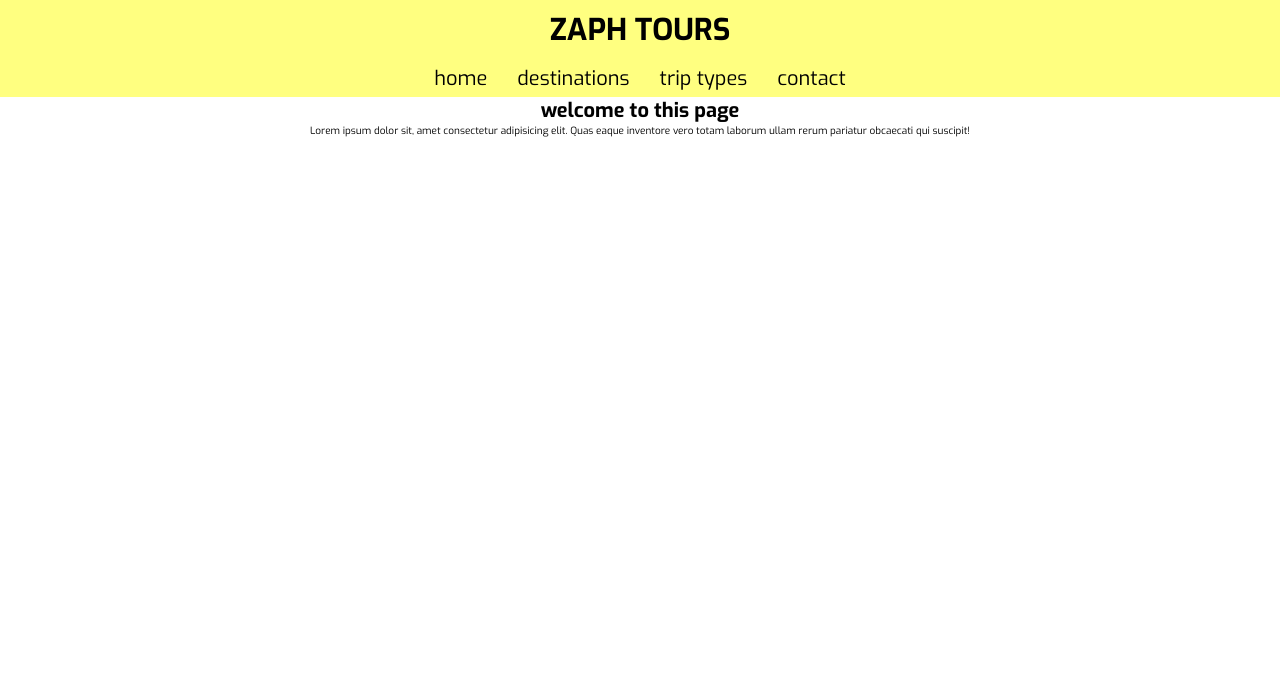
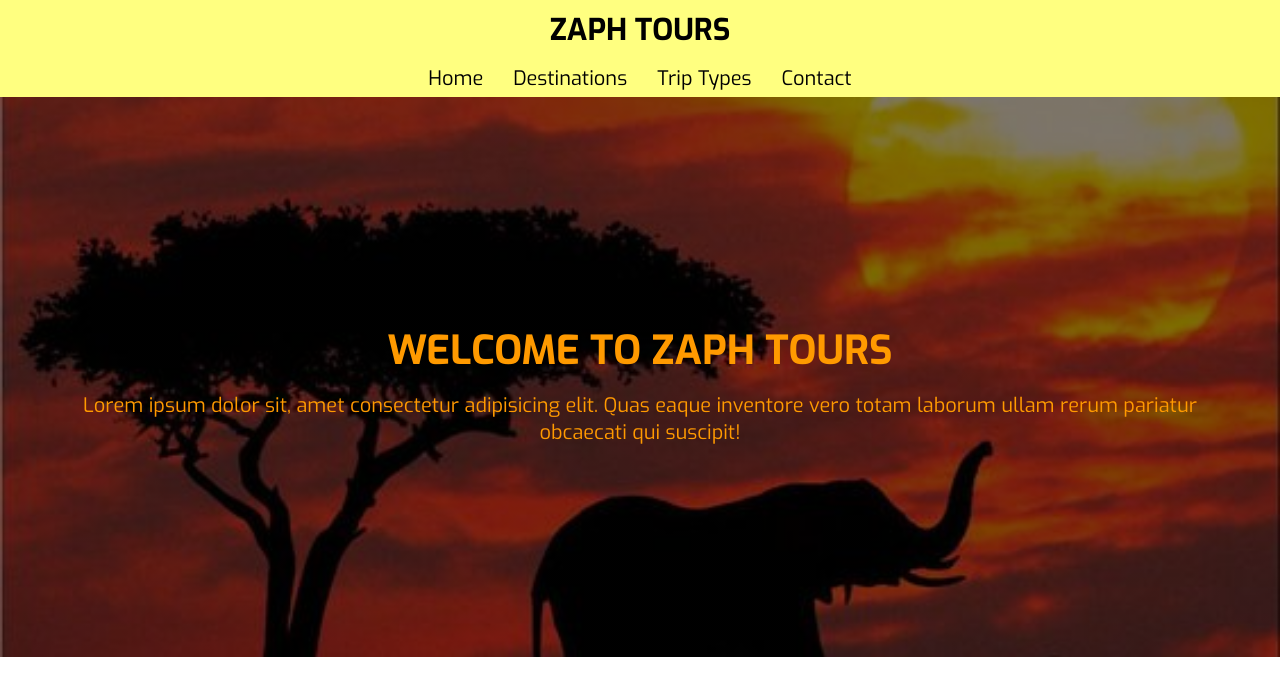
Before and after one commit to WeBstwr/Zaph-Tours-landing-page, a React (Vite) app: page / in a window 1280 px wide. Shown: the top 696 px of the page. Built offline with nearby package versions, Linux system fonts and the light colour scheme.

Commit message:
create the first part of hero section
I have created the first part of the hero section.

I have added a background image and the text

```diff
--- a/src/assets/globals.css
+++ b/src/assets/globals.css
@@ -1,4 +1,4 @@
-@import url('https://fonts.googleapis.com/css2?family=Exo:ital,wght@0,100..900;1,100..900&display=swap');
+@import url("https://fonts.googleapis.com/css2?family=Exo:ital,wght@0,100..900;1,100..900&display=swap");
 
 * {
   margin: 0;
@@ -6,17 +6,16 @@
   box-sizing: border-box;
 }
 
-html{
+html {
   font-size: 62.5%;
 }
 
-
-:root{
-    font-family: "Exo", sans-serif;
---primary-color: #FF9A00;
---secondary-color: #FFFF80;
+:root {
+  font-family: "Exo", sans-serif;
+  --primary-color: #ff9a00;
+  --secondary-color: #ffff80;
 }
 
-body{
-    background-color: white;
+body {
+  background-color: white;
 }
--- a/src/components/Header/header.css
+++ b/src/components/Header/header.css
@@ -1,4 +1,4 @@
-.header-top{
+.header-top {
   display: flex;
   justify-content: center;
   padding: 1rem;
@@ -6,31 +6,33 @@
   background-color: var(--secondary-color);
 }
 
-.header-top h1{
+.header-top h1 {
   font-size: 3rem;
 }
 
-.header-bottom{
+.header-bottom {
   background-color: var(--secondary-color);
   padding: 5px;
 }
 
-.header-nav-list{
+.header-nav-list {
   display: flex;
   justify-content: center;
   gap: 3rem;
   list-style: none;
   flex-wrap: wrap;
+  text-transform: capitalize;
 }
 
-.header-nav-item a{
+.header-nav-item a {
   text-decoration: none;
   font-size: 2rem;
   color: black;
   transition: all 0.5s ease;
 }
-.header-nav-item a:hover{
+.header-nav-item a:hover {
   background-color: var(--primary-color);
-    padding: 2px;
-    border-radius: 5px;
+  padding: 3px;
+  border-radius: 10px;
+  align-items: center;
 }
--- a/src/pages/Home/Hero.jsx
+++ b/src/pages/Home/Hero.jsx
@@ -1,17 +1,20 @@
-import "./home.css"
+import "./home.css";
 
-const Hero = ()=>{
-    return(
-        <div className="hero-section">
-                <div className="text-box">
-                    <div className="title">
-                        <h1>welcome to this page</h1>
-                        <p>Lorem ipsum dolor sit, amet consectetur adipisicing elit. Quas eaque inventore vero totam laborum ullam rerum pariatur obcaecati qui suscipit!</p>
-                    </div>
-                </div>
-
+const Hero = () => {
+  return (
+    <div className="hero-section">
+      <div className="text-box">
+        <div className="title">
+          <h1>welcome to zaph tours</h1>
+          <p>
+            Lorem ipsum dolor sit, amet consectetur adipisicing elit. Quas eaque
+            inventore vero totam laborum ullam rerum pariatur obcaecati qui
+            suscipit!
+          </p>
         </div>
-    )
-}
+      </div>
+    </div>
+  );
+};
 
 export default Hero;
--- a/src/pages/Home/Home.jsx
+++ b/src/pages/Home/Home.jsx
@@ -1,13 +1,7 @@
-import Hero from "./Hero"
+import Hero from "./Hero";
 
-const Home = () =>{
-    return(
+const Home = () => {
+  return <Hero />;
+};
 
-
-        <Hero />
-
-
-    )
-}
-
-export default Home
+export default Home;
--- a/src/pages/Home/home.css
+++ b/src/pages/Home/home.css
@@ -1,9 +1,31 @@
-.hero-section{
-    display: flex;
-    flex-direction: column;
-    height: 70vh;
+.hero-section {
+  display: flex;
+  background: linear-gradient(rgba(0, 0, 0, 0.5), rgba(0, 0, 0, 0.5)),
+    url(../../assets/heroBg.jpg);
+  flex-direction: column;
+  min-height: 70vh;
+  background-size: cover;
+  background-position: center;
+  justify-content: center;
+  /* transition: 15s;
+    transform: scale(1.14); */
 }
 
-.text-box{
-    text-align: center;
+.text-box {
+  color: var(--primary-color);
+  text-align: center;
 }
+
+.title {
+  font-size: 1.5rem;
+}
+.title h1 {
+  padding: 1.5rem;
+  text-transform: uppercase;
+  font-size: 4rem;
+}
+
+.title p {
+  font-size: 2rem;
+  margin: 0 4rem;
+}
```
Also changed, not shown: src/App.jsx (+4 -5 lines), src/components/Header/HeaderBottom.jsx (+6 -6 lines), src/pages/Contact/Contact.jsx (+4 -6 lines), src/pages/Destinations/Destinations.jsx (+3 -5 lines), src/pages/TripTypes/TripTypes.jsx (+4 -6 lines), src/components/Header/Header.jsx (line endings or trailing spaces). Lines whose indentation alone changed are shown as unchanged.
